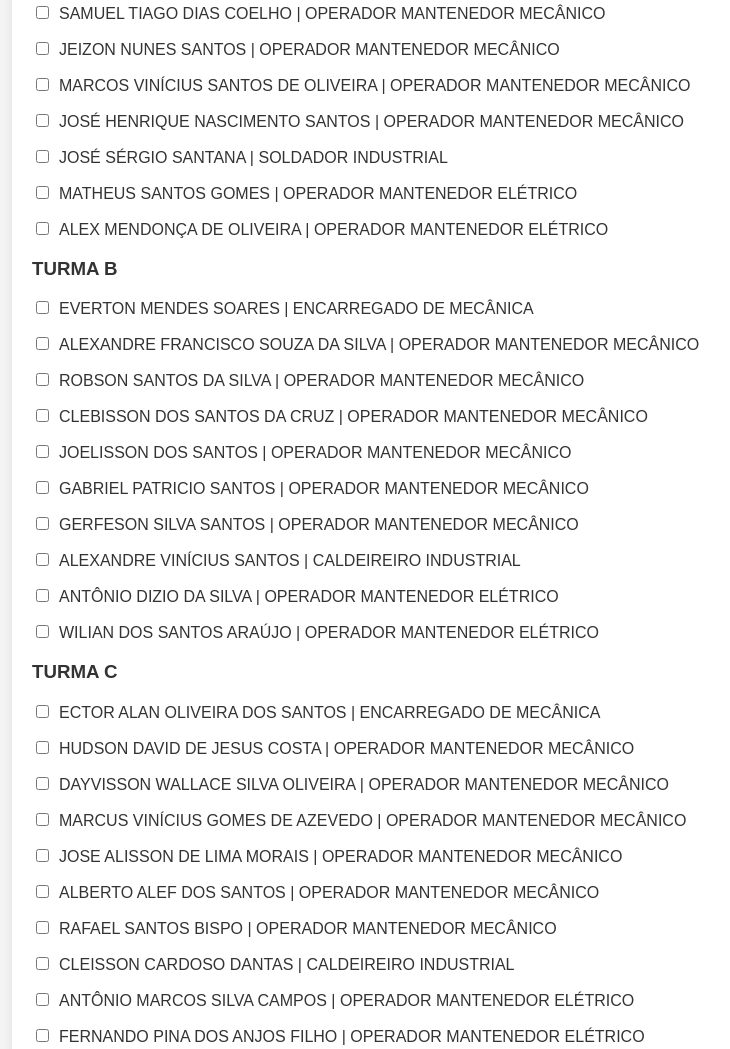
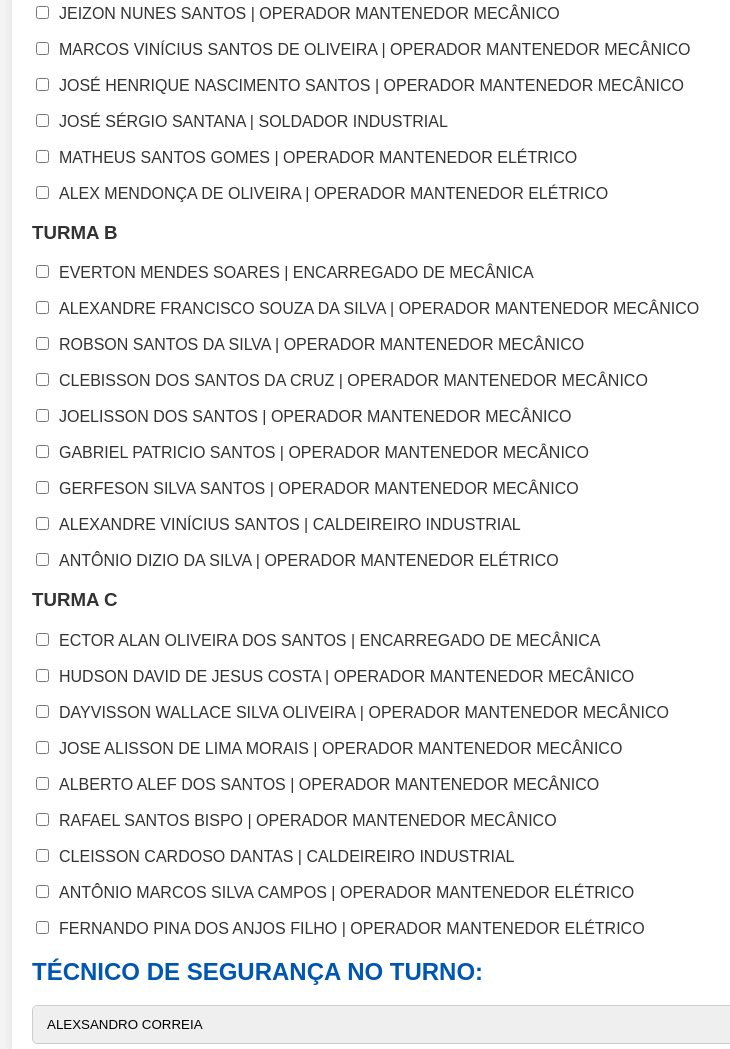
Before and after one commit to GilvandoNathan/Teste-Formul-rio, a plain HTML site: page templates/form.html in a window 1280 px wide. Shown: the part 1715-2764 px from the top of the page, without its empty margins (208-938 px from the left). Drawn offline with Linux system fonts and the light colour scheme.

Commit message:
atualizando o html

```diff
--- a/templates/form.html
+++ b/templates/form.html
@@ -57,137 +57,128 @@
                         <input type="checkbox" name="edidelson" id="iedidelson"><label for="iedidelson">EDIDELSON SANTOS | ENCARREGADO DE MECÂNICA</label>
                     </p>
                     <p>
-                        <input type="checkbox" name="edidelson" id="iedidelson"><label for="iedidelson">NADILSON MESSIAS DOS SANTOS | OPERADOR MANTENEDOR MECÂNICO</label>
+                        <input type="checkbox" name="nadilson" id="inadilson"><label for="inadilson">NADILSON MESSIAS DOS SANTOS | OPERADOR MANTENEDOR MECÂNICO</label>
                     </p>
                     <p>
-                        <input type="checkbox" name="edidelson" id="iedidelson"><label for="iedidelson">WERTON ALVES SANTOS | OPERADOR MANTENEDOR MECÂNICO</label>
+                        <input type="checkbox" name="werton" id="iwerton"><label for="iwerton">WERTON ALVES SANTOS | OPERADOR MANTENEDOR MECÂNICO</label>
                     </p>
                     <p>
-                        <input type="checkbox" name="edidelson" id="iedidelson"><label for="iedidelson">LINDURVAL GOMES DO NASCIMENTO | OPERADOR MANTENEDOR MECÂNICO</label>
+                        <input type="checkbox" name="lindurval" id="ilindurval"><label for="ilindurval">LINDURVAL GOMES DO NASCIMENTO | OPERADOR MANTENEDOR MECÂNICO</label>
                     </p>
                     <p>
-                        <input type="checkbox" name="edidelson" id="iedidelson"><label for="iedidelson">MAIKO DOUGLAS DA SILVA COSTA | OPERADOR MANTENEDOR MECÂNICO</label>
+                        <input type="checkbox" name="maiko" id="imaiko"><label for="imaiko">MAIKO DOUGLAS DA SILVA COSTA | OPERADOR MANTENEDOR MECÂNICO</label>
                     </p>
                     <p>
-                        <input type="checkbox" name="edidelson" id="iedidelson"><label for="iedidelson">QUITERIO DIONISIO DA SILVA | OPERADOR MANTENEDOR ELÉTRICO</label>
+                        <input type="checkbox" name="quiterio" id="iquiterio"><label for="iquiterio">QUITERIO DIONISIO DA SILVA | OPERADOR MANTENEDOR ELÉTRICO</label>
                     </p>
                     <p>
-                        <input type="checkbox" name="edidelson" id="iedidelson"><label for="iedidelson">WEVICLES OLIVEIRA BATISTA DOS SANTOS | OPERADOR MANTENEDOR ELÉTRICO</label>
+                        <input type="checkbox" name="wevicles" id="wevicles"><label for="iwevicles">WEVICLES OLIVEIRA BATISTA DOS SANTOS | OPERADOR MANTENEDOR ELÉTRICO</label>
                     </p>
                     <p>
-                        <input type="checkbox" name="edidelson" id="iedidelson"><label for="iedidelson">MANOEL MESSIAS DOS SANTOS | SOLDADOR INDUSTRIAL</label>
+                        <input type="checkbox" name="manoel" id="imanoel"><label for="imanoel">MANOEL MESSIAS DOS SANTOS | SOLDADOR INDUSTRIAL</label>
                     </p>
                     <p>
-                        <input type="checkbox" name="edidelson" id="iedidelson"><label for="iedidelson">HUMBERTO RODRIGUES DOS SANTOS NETO | CALDEIREIRO INDUSTRIAL</label>
+                        <input type="checkbox" name="humberto" id="ihumberto"><label for="ihumberto">HUMBERTO RODRIGUES DOS SANTOS NETO | CALDEIREIRO INDUSTRIAL</label>
                     </p>
                     <p>
-                        <input type="checkbox" name="edidelson" id="iedidelson"><label for="iedidelson">JOSÉ MATHEUS SANTOS SOUZA | AUXILIAR DE OPERAÇÃO</label>
+                        <input type="checkbox" name="matheus" id="imatheus"><label for="imatheus">JOSÉ MATHEUS SANTOS SOUZA | AUXILIAR DE OPERAÇÃO</label>
                     </p>
                     <p>
-                        <input type="checkbox" name="edidelson" id="iedidelson"><label for="iedidelson">JOÃO PEDRO DA SILVA SANTOS | AUXILIAR DE OPERAÇÃO</label>
+                        <input type="checkbox" name="pedro" id="ipedro"><label for="ipedro">JOÃO PEDRO DA SILVA SANTOS | AUXILIAR DE OPERAÇÃO</label>
                     </p>
                     <p>
-                        <input type="checkbox" name="edidelson" id="iedidelson"><label for="iedidelson">HELYEL SANTANA SILVA | AUXILIAR DE OPERAÇÃO</label>
+                        <input type="checkbox" name="helyel" id="ihelyel"><label for="ihelyel">HELYEL SANTANA SILVA | AUXILIAR DE OPERAÇÃO</label>
                     </p>
                     <p>
-                        <input type="checkbox" name="edidelson" id="iedidelson"><label for="iedidelson">FRANCISCO CICERO DA SILVA | OPERADOR DE EQUIPAMENTOS</label>
+                        <input type="checkbox" name="francisco" id="ifrancisco"><label for="ifrancisco">FRANCISCO CICERO DA SILVA | OPERADOR DE EQUIPAMENTOS</label>
                     </p>
                     <p>
-                        <input type="checkbox" name="edidelson" id="iedidelson"><label for="iedidelson">JEOVÁ SANTOS SILVA JÚNIOR | OPERADOR DE EQUIPAMENTOS</label>
+                        <input type="checkbox" name="jeova" id="ijeova"><label for="ijeova">JEOVÁ SANTOS SILVA JÚNIOR | OPERADOR DE EQUIPAMENTOS</label>
                     </p>
                     <h3>TURMA A</h3>
                     <p>
-                        <input type="checkbox" name="edidelson" id="iedidelson"><label for="iedidelson">WALISON TAVARES DOS SANTOS | ENCARREGADO DE MECÂNICA</label>
+                        <input type="checkbox" name="walison" id="iwalison"><label for="iwalison">WALISON TAVARES DOS SANTOS | ENCARREGADO DE MECÂNICA</label>
                     </p>
                     <p>
-                        <input type="checkbox" name="edidelson" id="iedidelson"><label for="iedidelson">ERALDO PEREIRA SANTOS | OPERADOR MANTENEDOR MECÂNICO</label>
+                        <input type="checkbox" name="eraldo" id="ieraldo"><label for="ieraldo">ERALDO PEREIRA SANTOS | OPERADOR MANTENEDOR MECÂNICO</label>
                     </p>
                     <p>
-                        <input type="checkbox" name="edidelson" id="iedidelson"><label for="iedidelson">ADSON ALVES SILVA | OPERADOR MANTENEDOR MECÂNICO
+                        <input type="checkbox" name="eadson" id="iadson"><label for="iadson">ADSON ALVES SILVA | OPERADOR MANTENEDOR MECÂNICO
                         </label>
                     </p>
                     <p>
-                        <input type="checkbox" name="edidelson" id="iedidelson"><label for="iedidelson">SAMUEL TIAGO DIAS COELHO | OPERADOR MANTENEDOR MECÂNICO</label>
+                        <input type="checkbox" name="jeizon" id="ijeizon"><label for="ijeizon">JEIZON NUNES SANTOS | OPERADOR MANTENEDOR MECÂNICO</label>
                     </p>
                     <p>
-                        <input type="checkbox" name="edidelson" id="iedidelson"><label for="iedidelson">JEIZON NUNES SANTOS | OPERADOR MANTENEDOR MECÂNICO</label>
+                        <input type="checkbox" name="mvinicius" id="imvinicius"><label for="imvinicius">MARCOS VINÍCIUS SANTOS DE OLIVEIRA | OPERADOR MANTENEDOR MECÂNICO</label>
                     </p>
                     <p>
-                        <input type="checkbox" name="edidelson" id="iedidelson"><label for="iedidelson">MARCOS VINÍCIUS SANTOS DE OLIVEIRA | OPERADOR MANTENEDOR MECÂNICO</label>
+                        <input type="checkbox" name="henrique" id="ihenrique"><label for="ihenrique">JOSÉ HENRIQUE NASCIMENTO SANTOS | OPERADOR MANTENEDOR MECÂNICO</label>
                     </p>
                     <p>
-                        <input type="checkbox" name="edidelson" id="iedidelson"><label for="iedidelson">JOSÉ HENRIQUE NASCIMENTO SANTOS | OPERADOR MANTENEDOR MECÂNICO</label>
+                        <input type="checkbox" name="sergio" id="isergio"><label for="isergio">JOSÉ SÉRGIO SANTANA | SOLDADOR INDUSTRIAL</label>
                     </p>
                     <p>
-                        <input type="checkbox" name="edidelson" id="iedidelson"><label for="iedidelson">JOSÉ SÉRGIO SANTANA | SOLDADOR INDUSTRIAL</label>
+                        <input type="checkbox" name="matheussantos" id="imatheussantos"><label for="imatheussantos">MATHEUS SANTOS GOMES | OPERADOR MANTENEDOR ELÉTRICO</label>
                     </p>
                     <p>
-                        <input type="checkbox" name="edidelson" id="iedidelson"><label for="iedidelson">MATHEUS SANTOS GOMES | OPERADOR MANTENEDOR ELÉTRICO</label>
-                    </p>
-                    <p>
-                        <input type="checkbox" name="edidelson" id="iedidelson"><label for="iedidelson">ALEX MENDONÇA DE OLIVEIRA | OPERADOR MANTENEDOR ELÉTRICO</label>
+                        <input type="checkbox" name="alex" id="ialex"><label for="ialex">ALEX MENDONÇA DE OLIVEIRA | OPERADOR MANTENEDOR ELÉTRICO</label>
                     </p>
                     <h3>TURMA B</h3>
                     <p>
-                        <input type="checkbox" name="edidelson" id="iedidelson"><label for="iedidelson">EVERTON MENDES SOARES | ENCARREGADO DE MECÂNICA</label>
+                        <input type="checkbox" name="evertonmendes" id="ievertonmendes"><label for="ievertonmendes">EVERTON MENDES SOARES | ENCARREGADO DE MECÂNICA</label>
                     </p>
                     <p>
-                        <input type="checkbox" name="edidelson" id="iedidelson"><label for="iedidelson">ALEXANDRE FRANCISCO SOUZA DA SILVA | OPERADOR MANTENEDOR MECÂNICO</label>
+                        <input type="checkbox" name="alexandrefrancisco" id="ialexandrefrancisco"><label for="ialexandrefrancisco">ALEXANDRE FRANCISCO SOUZA DA SILVA | OPERADOR MANTENEDOR MECÂNICO</label>
                     </p>
                     <p>
-                        <input type="checkbox" name="edidelson" id="iedidelson"><label for="iedidelson">ROBSON SANTOS DA SILVA | OPERADOR MANTENEDOR MECÂNICO</label>
+                        <input type="checkbox" name="robson" id="irobson"><label for="irobson">ROBSON SANTOS DA SILVA | OPERADOR MANTENEDOR MECÂNICO</label>
                     </p>
                     <p>
-                        <input type="checkbox" name="edidelson" id="iedidelson"><label for="iedidelson">CLEBISSON DOS SANTOS DA CRUZ | OPERADOR MANTENEDOR MECÂNICO</label>
+                        <input type="checkbox" name="clebisson" id="iclebisson"><label for="iclebisson">CLEBISSON DOS SANTOS DA CRUZ | OPERADOR MANTENEDOR MECÂNICO</label>
                     </p>
                     <p>
-                        <input type="checkbox" name="edidelson" id="iedidelson"><label for="iedidelson">JOELISSON DOS SANTOS | OPERADOR MANTENEDOR MECÂNICO</label>
+                        <input type="checkbox" name="joelisson" id="ijoelisson"><label for="ijoelisson">JOELISSON DOS SANTOS | OPERADOR MANTENEDOR MECÂNICO</label>
                     </p>
                     <p>
-                        <input type="checkbox" name="edidelson" id="iedidelson"><label for="iedidelson">GABRIEL PATRICIO SANTOS | OPERADOR MANTENEDOR MECÂNICO</label>
+                        <input type="checkbox" name="gabriel" id="igabriel"><label for="igabriel">GABRIEL PATRICIO SANTOS | OPERADOR MANTENEDOR MECÂNICO</label>
                     </p>
                     <p>
-                        <input type="checkbox" name="edidelson" id="iedidelson"><label for="iedidelson">GERFESON SILVA SANTOS | OPERADOR MANTENEDOR MECÂNICO</label>
+                        <input type="checkbox" name="gerfeson" id="igerfeson"><label for="igerfeson">GERFESON SILVA SANTOS | OPERADOR MANTENEDOR MECÂNICO</label>
                     </p>
                     <p>
-                        <input type="checkbox" name="edidelson" id="iedidelson"><label for="iedidelson">ALEXANDRE VINÍCIUS SANTOS | CALDEIREIRO INDUSTRIAL</label>
+                        <input type="checkbox" name="alexandrevinicius" id="ialexandrevinicius"><label for="ialexandrevinicius">ALEXANDRE VINÍCIUS SANTOS | CALDEIREIRO INDUSTRIAL</label>
                     </p>
                     <p>
-                        <input type="checkbox" name="edidelson" id="iedidelson"><label for="iedidelson">ANTÔNIO DIZIO DA SILVA | OPERADOR MANTENEDOR ELÉTRICO</label>
-                    </p>
-                    <p>
-                        <input type="checkbox" name="edidelson" id="iedidelson"><label for="iedidelson">WILIAN DOS SANTOS ARAÚJO | OPERADOR MANTENEDOR ELÉTRICO</label>
+                        <input type="checkbox" name="dizio" id="idizio"><label for="idizio">ANTÔNIO DIZIO DA SILVA | OPERADOR MANTENEDOR ELÉTRICO</label>
                     </p>
                     <h3>TURMA C</h3>
                     <p>
-                        <input type="checkbox" name="edidelson" id="iedidelson"><label for="iedidelson">ECTOR ALAN OLIVEIRA DOS SANTOS | ENCARREGADO DE MECÂNICA</label>
+                        <input type="checkbox" name="ector" id="iector"><label for="iector">ECTOR ALAN OLIVEIRA DOS SANTOS | ENCARREGADO DE MECÂNICA</label>
                     </p>
                     <p>
-                        <input type="checkbox" name="edidelson" id="iedidelson"><label for="iedidelson">HUDSON DAVID DE JESUS COSTA | OPERADOR MANTENEDOR MECÂNICO</label>
+                        <input type="checkbox" name="hudson" id="ihudson"><label for="ihudson">HUDSON DAVID DE JESUS COSTA | OPERADOR MANTENEDOR MECÂNICO</label>
                     </p>
                     <p>
-                        <input type="checkbox" name="edidelson" id="iedidelson"><label for="iedidelson">DAYVISSON WALLACE SILVA OLIVEIRA | OPERADOR MANTENEDOR MECÂNICO</label>
+                        <input type="checkbox" name="dayvisson" id="idayvisson"><label for="idayvisson">DAYVISSON WALLACE SILVA OLIVEIRA | OPERADOR MANTENEDOR MECÂNICO</label>
                     </p>
                     <p>
-                        <input type="checkbox" name="edidelson" id="iedidelson"><label for="iedidelson">MARCUS VINÍCIUS GOMES DE AZEVEDO | OPERADOR MANTENEDOR MECÂNICO</label>
+                        <input type="checkbox" name="josealisson" id="ijosealisson"><label for="ijosealisson">JOSE ALISSON DE LIMA MORAIS | OPERADOR MANTENEDOR MECÂNICO</label>
                     </p>
                     <p>
-                        <input type="checkbox" name="edidelson" id="iedidelson"><label for="iedidelson">JOSE ALISSON DE LIMA MORAIS | OPERADOR MANTENEDOR MECÂNICO</label>
+                        <input type="checkbox" name="alberto" id="ialberto"><label for="ialberto">ALBERTO ALEF DOS SANTOS | OPERADOR MANTENEDOR MECÂNICO</label>
                     </p>
                     <p>
-                        <input type="checkbox" name="edidelson" id="iedidelson"><label for="iedidelson">ALBERTO ALEF DOS SANTOS | OPERADOR MANTENEDOR MECÂNICO</label>
+                        <input type="checkbox" name="rafael" id="irafael"><label for="irafael">RAFAEL SANTOS BISPO | OPERADOR MANTENEDOR MECÂNICO</label>
                     </p>
                     <p>
-                        <input type="checkbox" name="edidelson" id="iedidelson"><label for="iedidelson">RAFAEL SANTOS BISPO | OPERADOR MANTENEDOR MECÂNICO</label>
+                        <input type="checkbox" name="cleisson" id="icleisson"><label for="icleisson">CLEISSON CARDOSO DANTAS | CALDEIREIRO INDUSTRIAL</label>
                     </p>
                     <p>
-                        <input type="checkbox" name="edidelson" id="iedidelson"><label for="iedidelson">CLEISSON CARDOSO DANTAS | CALDEIREIRO INDUSTRIAL</label>
+                        <input type="checkbox" name="antoniomarcos" id="iantoniomarcos"><label for="iantoniomarcos">ANTÔNIO MARCOS SILVA CAMPOS | OPERADOR MANTENEDOR ELÉTRICO</label>
                     </p>
                     <p>
-                        <input type="checkbox" name="edidelson" id="iedidelson"><label for="iedidelson">ANTÔNIO MARCOS SILVA CAMPOS | OPERADOR MANTENEDOR ELÉTRICO</label>
-                    </p>
-                    <p>
-                        <input type="checkbox" name="edidelson" id="iedidelson"><label for="iedidelson">FERNANDO PINA DOS ANJOS FILHO | OPERADOR MANTENEDOR ELÉTRICO</label>
+                        <input type="checkbox" name="fernando" id="ifernando"><label for="ifernando">FERNANDO PINA DOS ANJOS FILHO | OPERADOR MANTENEDOR ELÉTRICO</label>
                     </p>
                     </optgroup>
             </div>
```
